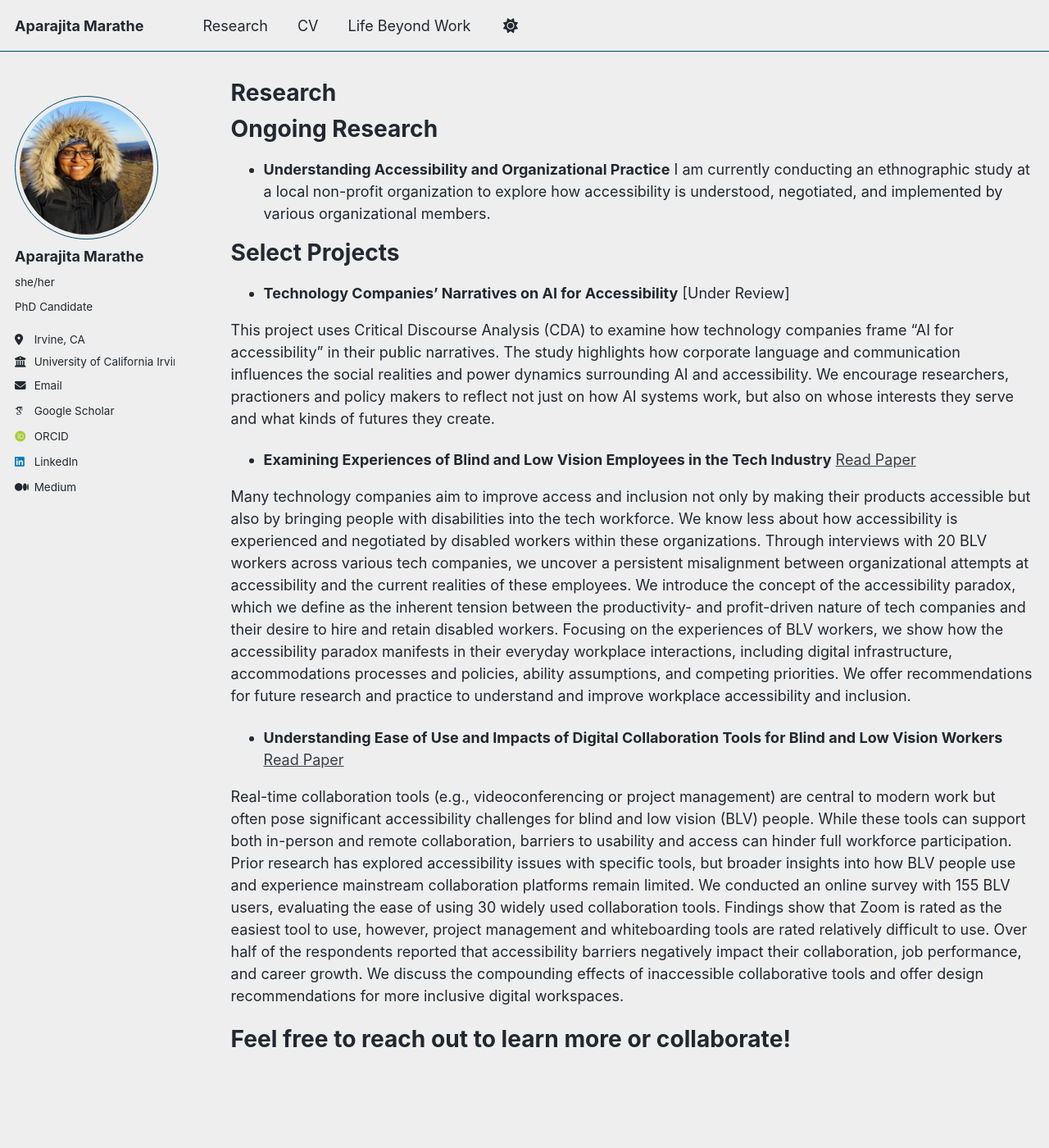
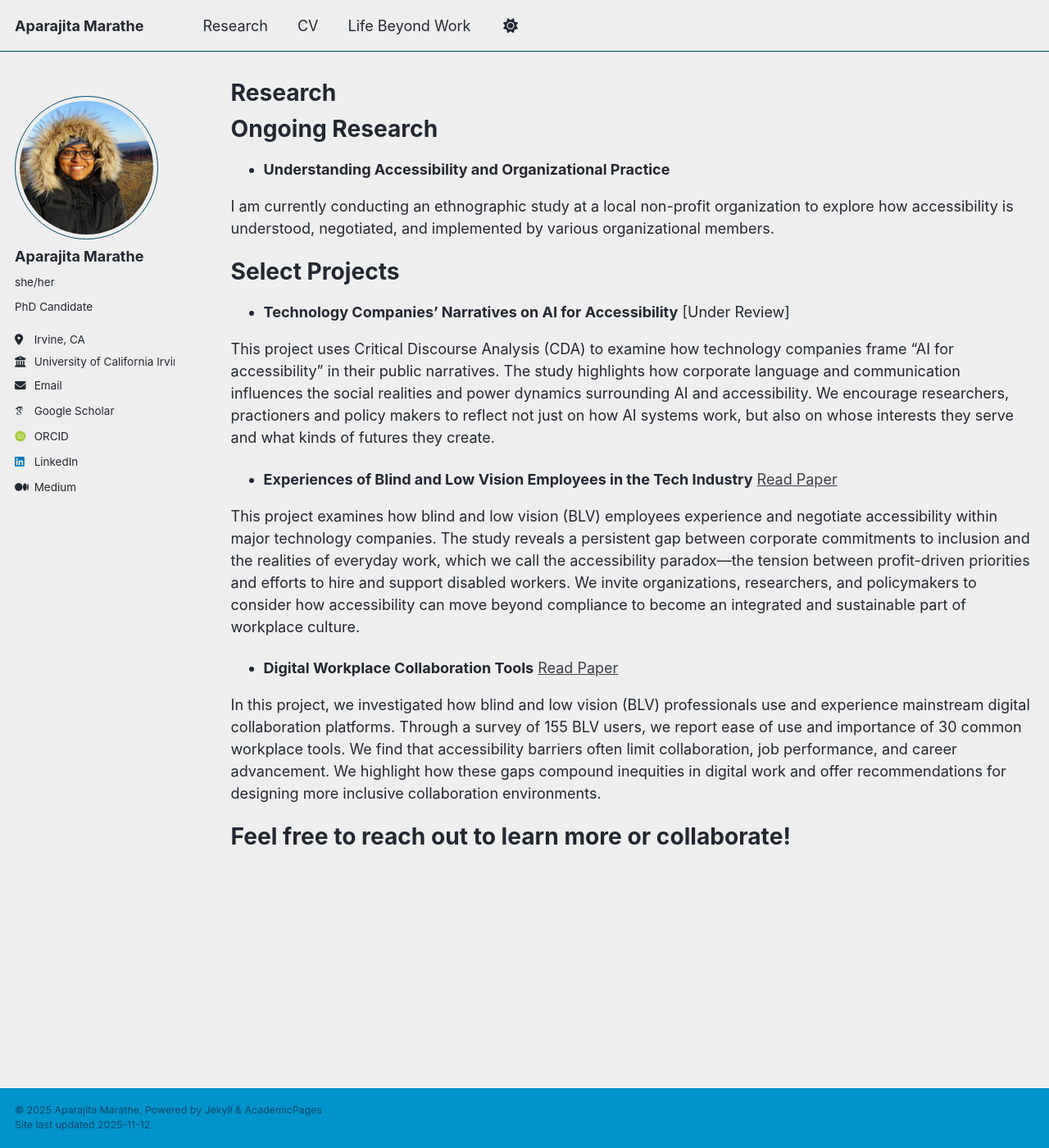
Before and after one commit to aparajitamarathe/aparajitamarathe.github.io, a Jekyll site: the page built from _pages/research.md, in a window 1280 px wide and 1400 px high. Shown: the whole window at 82% size. Built offline with Jekyll 4.4.1, drawn with Linux system fonts in a browser that asks for light colours; some web fonts are replaced.

Commit message:
Update research.md

```diff
--- a/_pages/research.md
+++ b/_pages/research.md
@@ -10,22 +10,22 @@ author_profile: true
 Ongoing Research
 ======
 * **Understanding Accessibility and Organizational Practice**
+
 I am currently conducting an ethnographic study at a local non-profit organization to explore how accessibility is understood, negotiated, and implemented by various organizational members.
 
 Select Projects
 ======
-* **Technology Companies' Narratives on AI for Accessibility**  [Under Review]
+* **Technology Companies’ Narratives on AI for Accessibility**  [Under Review]
 
 This project uses Critical Discourse Analysis (CDA) to examine how technology companies frame “AI for accessibility” in their public narratives. The study highlights how corporate language and communication influences the social realities and power dynamics surrounding AI and accessibility. We encourage researchers, practioners and policy makers to reflect not just on how AI systems work, but also on whose interests they serve and what kinds of futures they create.
 
-* **Examining Experiences of Blind and Low Vision Employees in the Tech Industry** [Read Paper](https://dl.acm.org/doi/pdf/10.1145/3757666)
+* **Experiences of Blind and Low Vision Employees in the Tech Industry** [Read Paper](https://dl.acm.org/doi/pdf/10.1145/3757666)
 
-Many technology companies aim to improve access and inclusion not only by making their products accessible but also by bringing people with disabilities into the tech workforce. We know less about how accessibility is experienced and negotiated by disabled workers within these organizations. Through interviews with 20 BLV workers across various tech companies, we uncover a persistent misalignment between organizational attempts at accessibility and the current realities of these employees. We introduce the concept of the accessibility paradox, which we define as the inherent tension between the productivity- and profit-driven nature of tech companies and their desire to hire and retain disabled workers. Focusing on the experiences of BLV workers, we show how the accessibility paradox manifests in their everyday workplace interactions, including digital infrastructure, accommodations processes and policies, ability assumptions, and competing priorities. We offer recommendations for future research and practice to understand and improve workplace accessibility and inclusion.
+This project examines how blind and low vision (BLV) employees experience and negotiate accessibility within major technology companies. The study reveals a persistent gap between corporate commitments to inclusion and the realities of everyday work, which we call the accessibility paradox—the tension between profit-driven priorities and efforts to hire and support disabled workers. We invite organizations, researchers, and policymakers to consider how accessibility can move beyond compliance to become an integrated and sustainable part of workplace culture.
 
-* **Understanding Ease of Use and Impacts of Digital Collaboration Tools for Blind and Low Vision Workers** [Read Paper](https://dl.acm.org/doi/pdf/10.1145/3663547.3746332)
+* **Digital Workplace Collaboration Tools** [Read Paper](https://dl.acm.org/doi/pdf/10.1145/3663547.3746332)
 
-Real-time collaboration tools (e.g., videoconferencing or project management) are central to modern work but often pose significant
-accessibility challenges for blind and low vision (BLV) people. While these tools can support both in-person and remote collaboration, barriers to usability and access can hinder full workforce participation. Prior research has explored accessibility issues with specific tools, but broader insights into how BLV people use and experience mainstream collaboration platforms remain limited. We conducted an online survey with 155 BLV users, evaluating the ease of using 30 widely used collaboration tools. Findings show that Zoom is rated as the easiest tool to use, however, project management and whiteboarding tools are rated relatively difficult to use. Over half of the respondents reported that accessibility barriers negatively impact their collaboration, job performance, and career growth. We discuss the compounding effects of inaccessible collaborative tools and offer design recommendations for more inclusive digital workspaces.
+In this project, we investigated how blind and low vision (BLV) professionals use and experience mainstream digital collaboration platforms. Through a survey of 155 BLV users, we report ease of use and importance of 30 common workplace tools. We find that accessibility barriers often limit collaboration, job performance, and career advancement. We highlight how these gaps compound inequities in digital work and offer recommendations for designing more inclusive collaboration environments.
 
 Feel free to reach out to learn more or collaborate!
 ======
```
